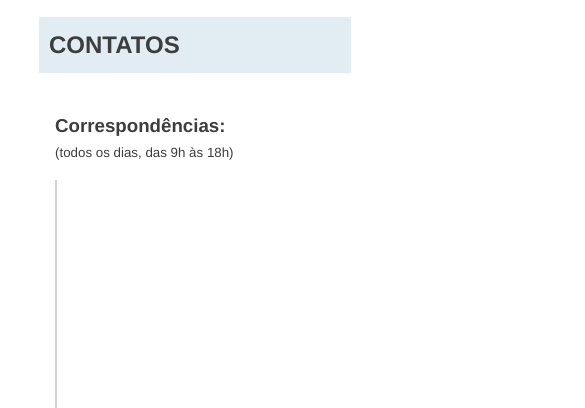
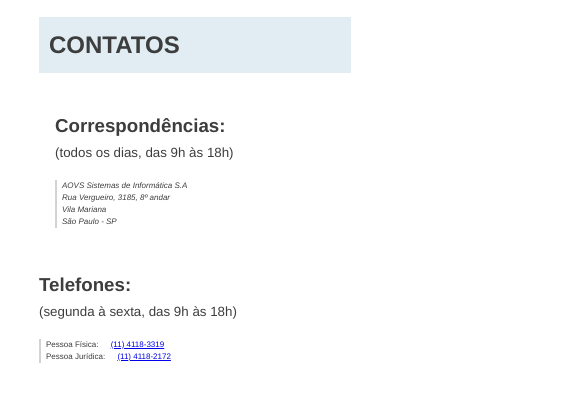
Before and after one commit to xing-wang-kai/EXERCICIOS_HTML_CSS_JS_MUSICDOT_alura, a plain HTML site: page sobre.html in a window 390 px wide. Shown: the part 2567-2975 px from the top of the page, 585 px wide, since content can reach past the window. Drawn offline with Linux system fonts and the light colour scheme.

Commit message:
Novos Exercícios
Adicionados novos exercícios dentro do HTML

```diff
--- /dev/null
+++ b/css/index.css
@@ -0,0 +1,10 @@
+body {
+  font-family: "Helvetica", "Lucida Grande", sans-serif;
+  color: #3D3D3D;
+  width: 80%;
+  max-width: 940px;
+  margin-left: auto;
+  margin-right: auto;
+  font-size: 16px;
+  line-height: 1.5;
+}
--- a/css/sobre.css
+++ b/css/sobre.css
@@ -1,4 +1,6 @@
-
+/* Em = ao valor da font pai, no caso a fonte do body ou do html definido pelo
+ navegador, 1em = 1x tamanho da font pai 2em = 2x tamanho da font pai
+ No caso do REM ele vai pegar o valor diretamente do HTML não do pai */
 
 body {
   font-family: "Helvetica", "Lucida Grande", sans-serif;
@@ -72,8 +74,21 @@ figure img {
 
 
 }
-.contato_secao--telefone{
-  margin-left: 32px;
+.contato__secao--correspondências{
+
+  display: block;
+  float: left;
+  margin-right: 9%;
+
+}
+.contato__secao--telefone{
+
+  display: block;
+  float: right;
+  margin-right: 20%;
+  padding-bottom: 6%;
+
+
 
 }
 
@@ -93,6 +108,7 @@ figure img {
 .rodape {
   padding: 1.75em 0;
   font-size: 1.1rem;
+  display: block;
 }
 .rodape__logo {
 width: 6em;
@@ -110,10 +126,31 @@ width: 6em;
   }
 }
 
+/*comandos @media para identificar modificações no códigos quando a média for entre os valores.*/
+
+@media (max-width: 800px){
+  .contato__secao--correspondências{
+    display: inline-block;
+    float: none;
+  }
+  .contato__secao--telefone{
+    display: inline-block;
+    float:none;
+  }
+}
 @media (max-width: 622px){
   .Familia_TupFeln{
     float: none;
     margin: 0 auto;
+  }
+  .contato__secao--correspondências{
+
+    display: line;
+
+  }
+  .contato__secao--telefone{
+
+    display: inline;
   }
 }
 
@@ -124,11 +161,11 @@ width: 6em;
   }
   .contato_info{
     padding-left: 5px;
-    font-size: 92em;
+    font-size: 0.5em;
     border-left: 2px solid lightgray;
   }
   .rodape {
-    font-size: 92em;
+    font-size: 0.5em;
   }
 }
 
--- a/sobre.html
+++ b/sobre.html
@@ -49,7 +49,7 @@
         </ul>
       <h2 class="titulo_princip" id="contato"> CONTATOS </h2>
 
-      <div class="contato_secao">
+      <div class="contato_secao contato__secao--correspondências">
       <h3 class="andresstitulo">Correspondências: </h3>
       <small>(todos os dias, das 9h às 18h)</small>
       <address class="contato_info">
@@ -80,11 +80,13 @@
       </div>
     </main>
 
-
+    <div class="rodape__logo--logo">
       <footer class="rodape">
         <img src="img/logo.svg" alt="Logo da musicdot" class="rodape__logo">
         <p class="rodape__copyright"> &copy; Copyright MusicDot </p>
       </footer>
+    </div>
+
 
   </body>
 </html>
```
Also changed, not shown: index.html (+2 -2 lines).
